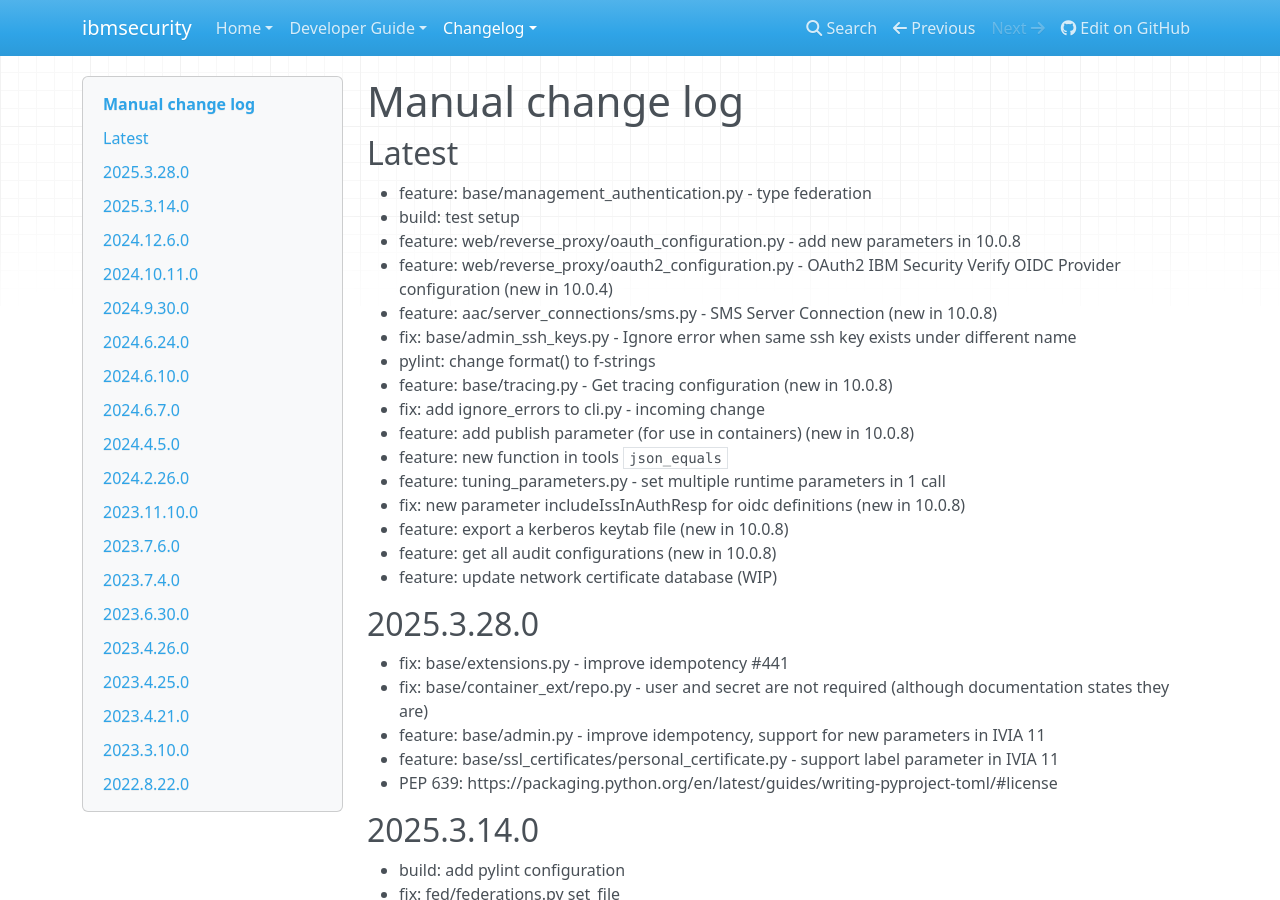
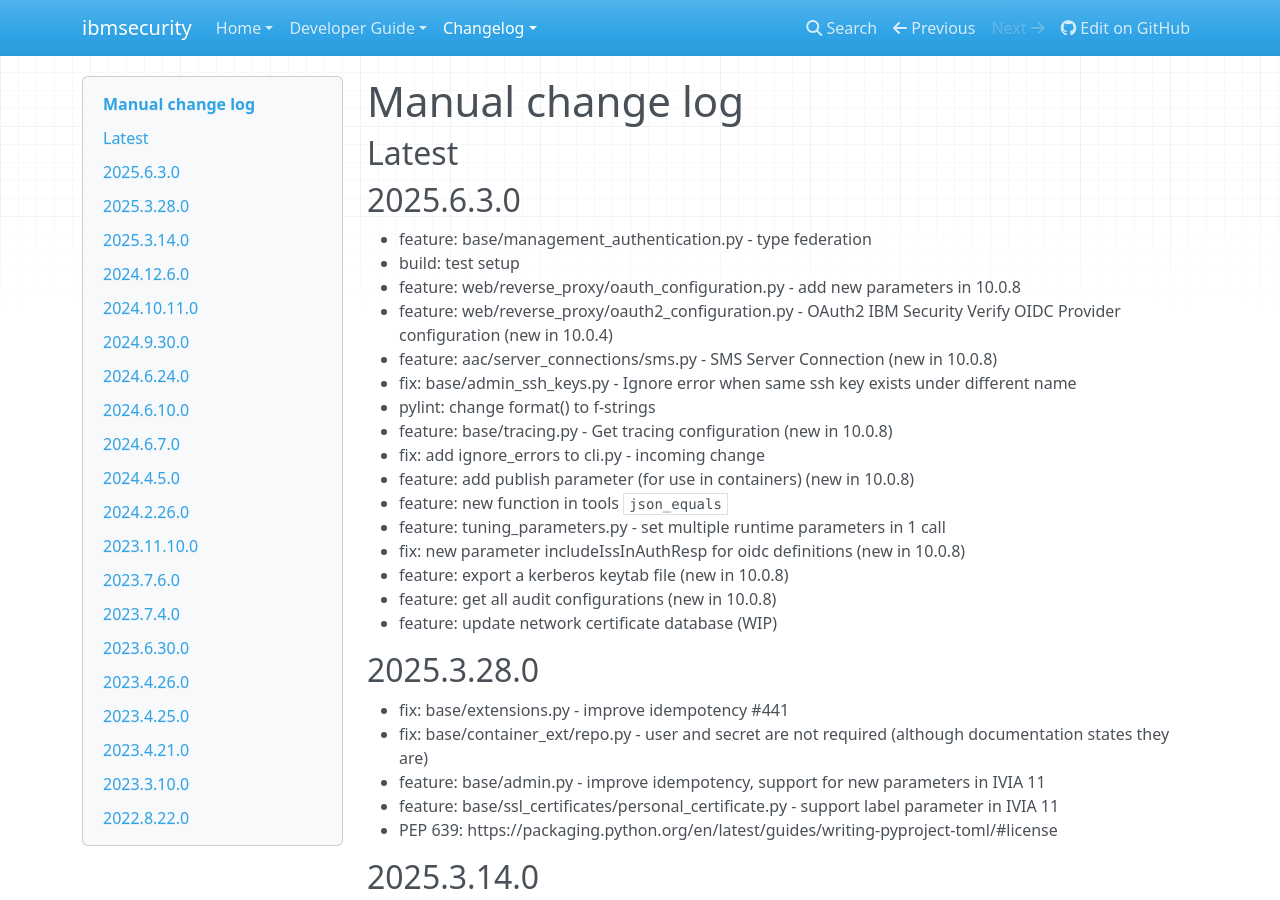
Before and after one commit to IBM-Security/ibmsecurity, an MkDocs documentation site: the page built from docs/changelog.md, in a window 1280 px wide and 900 px high. Built offline with MkDocs 1.6.1, drawn with Linux system fonts in a browser that asks for light colours; nearby versions of some CDN libraries.

Commit message:
documentation: update version

```diff
--- a/docs/changelog.md
+++ b/docs/changelog.md
@@ -1,6 +1,8 @@
 # Manual change log
 
 ## Latest
+
+## 2025.6.3.0
 
 - feature: base/management_authentication.py - type federation
 - build: test setup
```
